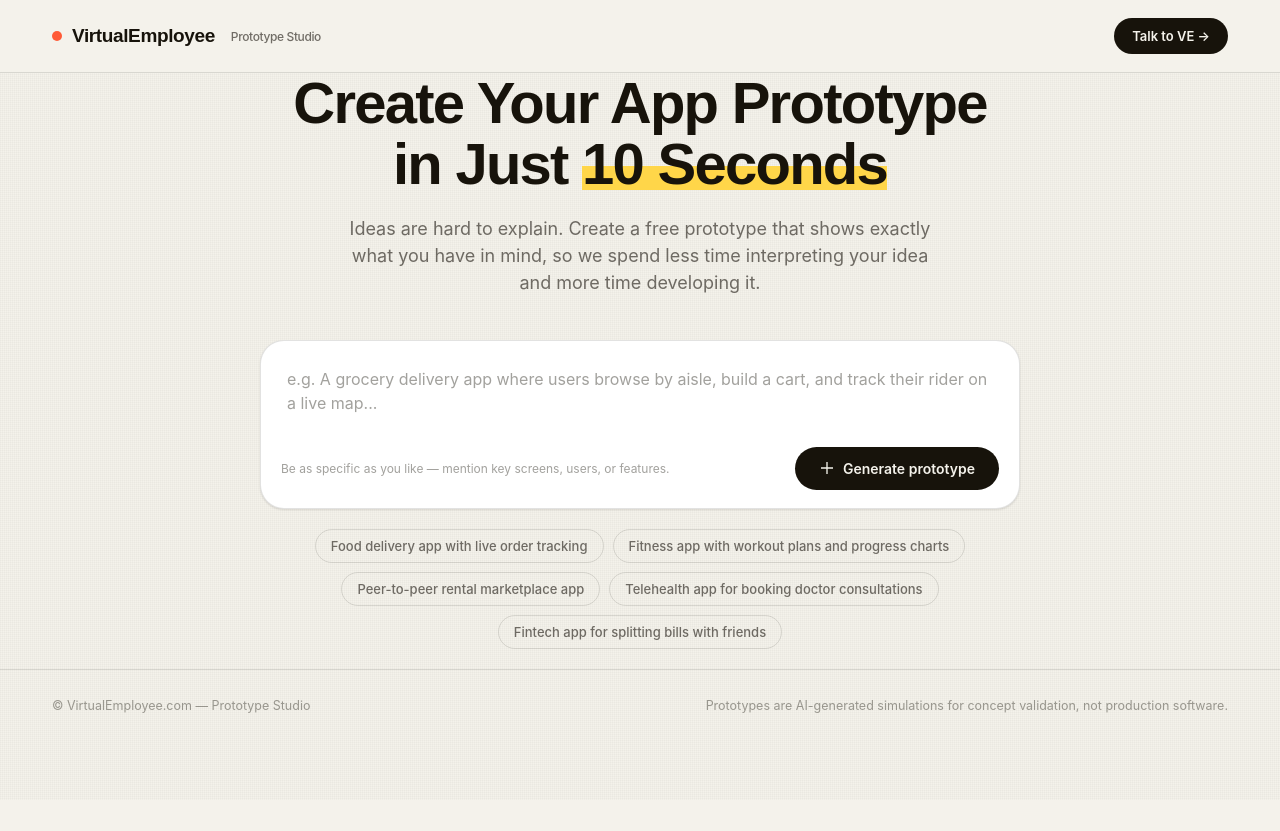
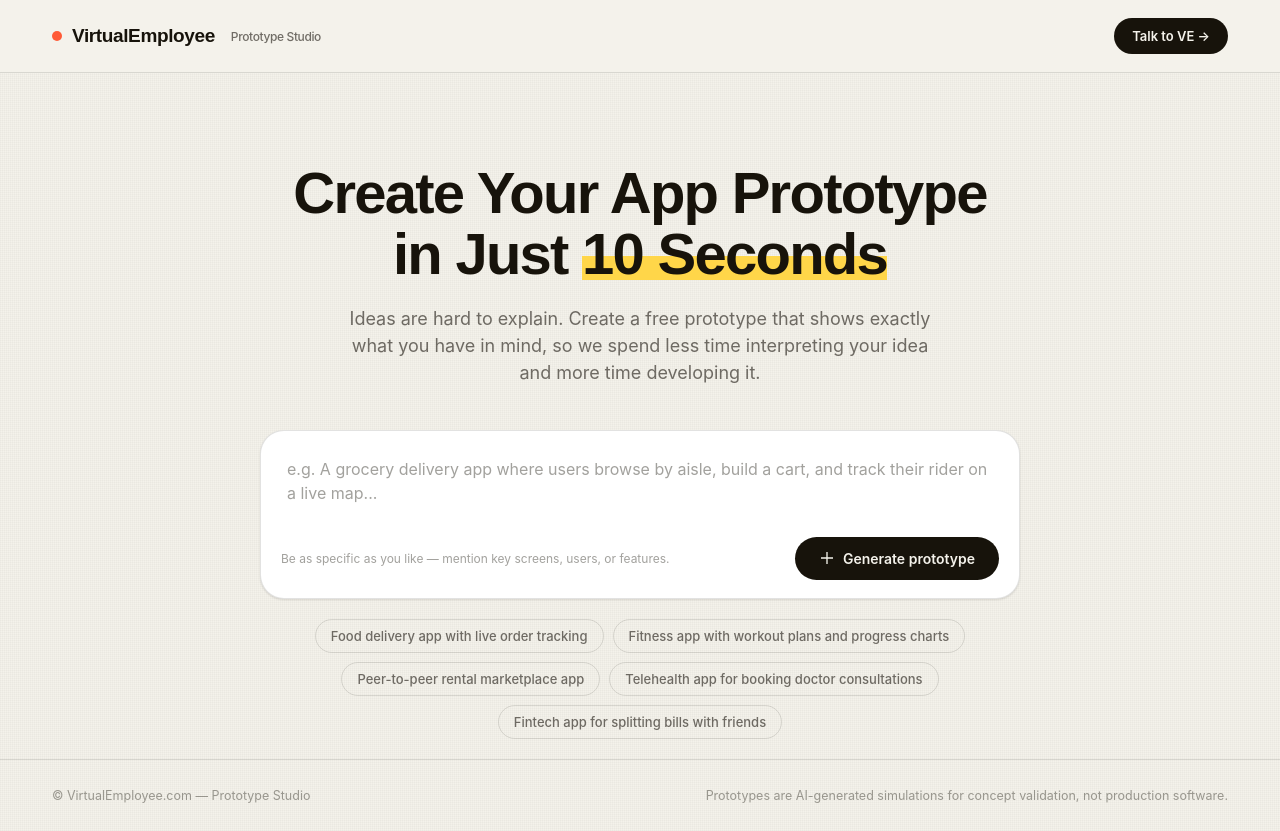
Before and after one commit to tanumoyghosh1983-dev/ve-prototype-studio, a website: page public/index.html in a window 1280 px wide. Before the commit the page ends 800 px from the top, so only its background shows below. Drawn offline with Linux system fonts and the light colour scheme.

Commit message:
Update index.html

```diff
--- a/public/index.html
+++ b/public/index.html
@@ -323,6 +323,7 @@ footer .wrap{display:flex; justify-content:space-between; align-items:center; fo
 </header>
 
 <main class="wrap">
+  <div style="height:90px; width:1px;"></div>
   <h1 class="hero">Create Your App Prototype<br>in Just <em>10 Seconds</em></h1>
   <p class="hero-sub">Ideas are hard to explain. Create a free prototype that shows exactly what you have in mind, so we spend less time interpreting your idea and more time developing it.</p>
 
```
